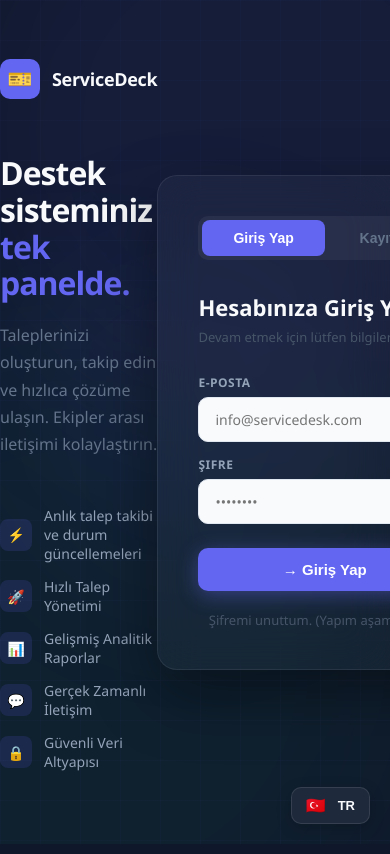
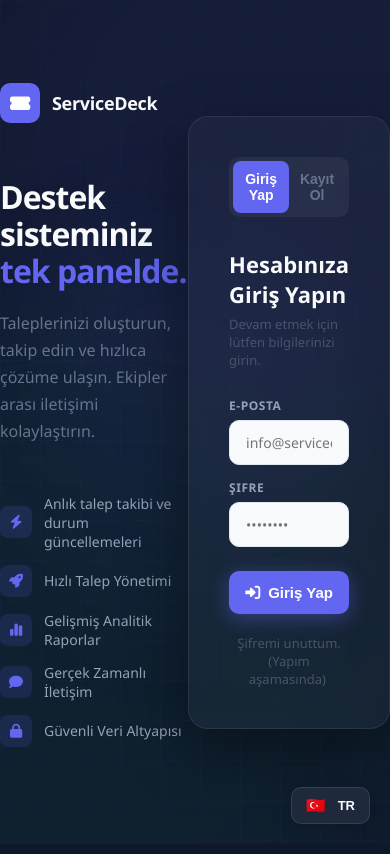
Before and after one commit to meteyilmaz01/Service-Desk-Ticket-System, a React (Vite) app in the folder frontend/: page /login in a window 390 px wide. Built offline with nearby package versions, Linux system fonts and the light colour scheme.

Commit message:
feat: fix mobile layout and replace emojis with Font Awesome icons

```diff
--- a/frontend/index.html
+++ b/frontend/index.html
@@ -4,7 +4,8 @@
     <meta charset="UTF-8" />
     <link rel="icon" type="image/png" href="logo.png" />
     <meta name="viewport" content="width=device-width, initial-scale=1.0" />
-        <link rel="preconnect" href="https://fonts.googleapis.com">
+    <link rel="stylesheet" href="https://cdnjs.cloudflare.com/ajax/libs/font-awesome/6.4.0/css/all.min.css" />
+    <link rel="preconnect" href="https://fonts.googleapis.com">
     <link rel="preconnect" href="https://fonts.gstatic.com" crossorigin>
     <link href="https://fonts.googleapis.com/css2?family=Inter:ital,opsz,wght@0,14..32,100..900;1,14..32,100..900&family=Outfit:wght@100..900&family=Roboto:ital,wght@0,100..900;1,100..900&display=swap" rel="stylesheet">
     <title>ServiceDeck</title>
--- a/frontend/src/AdminSummaryDashboard.jsx
+++ b/frontend/src/AdminSummaryDashboard.jsx
@@ -82,8 +82,8 @@ export default function AdminSummaryDashboard() {
         </div>
         <nav style={{ padding: '16px 12px', flex: 1 }}>
           {[
-            { key: 'dashboard', icon: '📊', label: t('admin.sidebar.summary'), active: true },
-            { key: 'admin', icon: '⚙️', label: t('admin.sidebar.panel') },
+            { key: 'dashboard', icon: 'fa-solid fa-chart-simple', label: t('admin.sidebar.summary'), active: true },
+            { key: 'admin', icon: 'fa-solid fa-gear', label: t('admin.sidebar.panel') },
           ].map(item => (
             <button key={item.key} onClick={() => { if (item.key === 'admin') window.location.href='/admin'; }} style={{
               width: '100%', display: 'flex', alignItems: 'center', gap: '10px',
@@ -93,15 +93,18 @@ export default function AdminSummaryDashboard() {
               color: item.active ? '#fff' : '#94a3b8',
               transition: 'all 0.15s ease',
             }}>
-              <span>{item.icon}</span> {item.label}
+              <i className={item.icon}></i>
+              {item.label}
             </button>
           ))}
         </nav>
         <div style={{ padding: '16px 12px', borderTop: '1px solid #1e293b' }}>
           <button onClick={() => { localStorage.removeItem('userToken'); window.location.href='/'; }} style={{
             width: '100%', padding: '10px', borderRadius: '8px', border: 'none',
-            backgroundColor: '#dc2626', color: '#fff', fontWeight: '700', fontSize: '13px', cursor: 'pointer'
+            backgroundColor: '#dc2626', color: '#fff', fontWeight: '700', fontSize: '13px', cursor: 'pointer',
+            display: 'flex', alignItems: 'center', justifyContent: 'center', gap: '8px'
           }}>
+            <i className="fa-solid fa-right-from-bracket"></i>
             {t('admin.sidebar.logout')}
           </button>
         </div>
--- a/frontend/src/App.css
+++ b/frontend/src/App.css
@@ -145,6 +145,7 @@ input:focus {
 }
 
 .hero-section {
+  flex: 1;
   padding: 60px;
 }
 .login-section {
@@ -155,20 +156,36 @@ input:focus {
   font-size: 42px;
 }
 
-@media (max-width: 900px) {
+@media (max-width: 1024px) {
   .landing-page {
     flex-direction: column !important;
     overflow-y: auto !important;
+    height: auto !important;
+    display: block !important;
   }
   .hero-section {
-    padding: 40px 20px !important;
-    flex: none !important;
+    padding: 60px 24px 20px 24px !important;
+    width: 100% !important;
+    max-width: 100% !important;
+    text-align: center;
+  }
+  .hero-section > div {
+    max-width: 100% !important;
+    margin: 0 auto;
+  }
+  .hero-section .hero-title {
+    font-size: 32px !important;
+    text-align: center;
+  }
+  .hero-section div[style*="display: flex"] {
+    justify-content: center !important;
   }
   .login-section {
     width: 100% !important;
-    padding: 20px 20px 60px 20px !important;
+    padding: 24px 24px 80px 24px !important;
   }
-  .hero-title {
-    font-size: 32px !important;
+  .login-section > div {
+    margin: 0 auto;
+    max-width: 440px;
   }
 }
--- a/frontend/src/App.jsx
+++ b/frontend/src/App.jsx
@@ -97,7 +97,7 @@ function LoginScreen() {
       setTimeout(() => switchMode('login'), 1500);
     } catch(err) {
       const msg = err.response?.data?.message || err.response?.data || t('login.reg_error');
-      setMessage({ text: '❌ ' + msg, type: 'error' });
+      setMessage({ text: msg, type: 'error' });
     } finally { setLoading(false); }
   };
 
@@ -131,13 +131,15 @@ function LoginScreen() {
           backgroundSize: '40px 40px' }} />
       </div>
 
-      <div className="hero-section" style={{ flex: 1, display: 'flex', flexDirection: 'column', justifyContent: 'center',
+      <div className="hero-section" style={{ display: 'flex', flexDirection: 'column', justifyContent: 'center',
         position: 'relative', zIndex: 1 }}>
         <div style={{ maxWidth: '480px' }}>
           <div style={{ display: 'flex', alignItems: 'center', gap: '12px', marginBottom: '56px' }}>
             <div style={{ width: '40px', height: '40px', borderRadius: '10px',
               backgroundColor: '#6366f1', display: 'flex', alignItems: 'center',
-              justifyContent: 'center', fontSize: '20px' }}>🎫</div>
+              justifyContent: 'center', fontSize: '18px', color: '#fff' }}>
+              <i className="fa-solid fa-ticket-simple"></i>
+            </div>
             <span style={{ fontSize: '18px', fontWeight: '800', color: '#f8fafc', letterSpacing: '-0.3px' }}>{t('common.title')}</span>
           </div>
 
@@ -154,8 +156,8 @@ function LoginScreen() {
             <div key={f.text} style={{ display: 'flex', alignItems: 'center', gap: '12px', marginBottom: '14px' }}>
               <div style={{ width: '32px', height: '32px', borderRadius: '8px',
                 backgroundColor: 'rgba(99,102,241,0.15)', display: 'flex',
-                alignItems: 'center', justifyContent: 'center', fontSize: '14px', flexShrink: 0 }}>
-                {f.icon}
+                alignItems: 'center', justifyContent: 'center', fontSize: '14px', flexShrink: 0, color: '#6366f1' }}>
+                <i className={f.icon}></i>
               </div>
               <span style={{ fontSize: '14px', color: '#94a3b8' }}>{f.text}</span>
             </div>
@@ -163,7 +165,7 @@ function LoginScreen() {
         </div>
       </div>
 
-      <div className="login-section" style={{ flexShrink: 0, display: 'flex', alignItems: 'center',
+      <div className="login-section" style={{ display: 'flex', alignItems: 'center',
         justifyContent: 'center', position: 'relative', zIndex: 1 }}>
         <div style={{ width: '100%', backgroundColor: 'rgba(255,255,255,0.03)',
           borderRadius: '20px', border: '1px solid rgba(255,255,255,0.08)',
@@ -235,6 +237,7 @@ function LoginScreen() {
                 color: message.type === 'success' ? '#34d399' : '#f87171',
                 border: `1px solid ${message.type === 'success' ? 'rgba(16,185,129,0.2)' : 'rgba(239,68,68,0.2)'}`,
               }}>
+                <i className={message.type === 'success' ? 'fa-solid fa-circle-check' : 'fa-solid fa-circle-exclamation'} style={{ marginRight: '8px' }}></i>
                 {message.text}
               </div>
             )}
@@ -246,11 +249,13 @@ function LoginScreen() {
               cursor: loading ? 'not-allowed' : 'pointer',
               transition: 'all 0.2s ease',
               boxShadow: loading ? 'none' : '0 4px 20px rgba(99,102,241,0.4)',
+              display: 'flex', alignItems: 'center', justifyContent: 'center', gap: '8px'
             }}
               onMouseEnter={e => { if(!loading) e.target.style.backgroundColor='#4f46e5'; }}
               onMouseLeave={e => { if(!loading) e.target.style.backgroundColor='#6366f1'; }}
             >
-              {loading ? `⏳ ${t('common.loading')}` : (mode === 'login' ? `→ ${t('common.login')}` : `→ ${t('common.register')}`)}
+              {loading ? <i className="fa-solid fa-circle-notch fa-spin"></i> : <i className={`fa-solid ${mode === 'login' ? 'fa-right-to-bracket' : 'fa-user-plus'}`}></i>}
+              {mode === 'login' ? t('common.login') : t('common.register')}
             </button>
           </form>
 
--- a/frontend/src/PublicDashboard.jsx
+++ b/frontend/src/PublicDashboard.jsx
@@ -31,10 +31,10 @@ export default function PublicDashboard() {
   const { resolvedThisMonth, averageResolutionHours, activeDepartmentCount, activeAgentCount, systemStatus } = data;
 
   const cards = [
-    { label: t('public.stats.resolved'), value: resolvedThisMonth, icon: '✅' },
-    { label: t('public.stats.avg_time'), value: Math.abs(averageResolutionHours).toFixed(1), icon: '⏱️' },
-    { label: t('public.stats.active_dept'), value: activeDepartmentCount, icon: '🏢' },
-    { label: t('public.stats.active_agent'), value: activeAgentCount, icon: '👤' },
+    { label: t('public.stats.resolved'), value: resolvedThisMonth, icon: 'fa-solid fa-circle-check' },
+    { label: t('public.stats.avg_time'), value: Math.abs(averageResolutionHours).toFixed(1), icon: 'fa-solid fa-stopwatch' },
+    { label: t('public.stats.active_dept'), value: activeDepartmentCount, icon: 'fa-solid fa-building' },
+    { label: t('public.stats.active_agent'), value: activeAgentCount, icon: 'fa-solid fa-user' },
   ];
 
   return (
@@ -48,7 +48,7 @@ export default function PublicDashboard() {
       <section className="stats">
         {cards.map((c, i) => (
           <div key={i} className="stat-card">
-            <div className="icon">{c.icon}</div>
+            <div className="icon"><i className={c.icon}></i></div>
             <div className="value">{c.value}</div>
             <div className="label">{c.label}</div>
           </div>
--- a/frontend/src/translations.js
+++ b/frontend/src/translations.js
@@ -47,15 +47,15 @@ export const translations = {
       hero_sub_color: 'tek panelde.',
       hero_description: 'Taleplerinizi oluşturun, takip edin ve hızlıca çözüme ulaşın. Ekipler arası iletişimi kolaylaştırın.',
       features: [
-        { icon: '⚡', text: 'Anlık talep takibi ve durum güncellemeleri' },
-        { icon: '🚀', text: 'Hızlı Talep Yönetimi' },
-        { icon: '📊', text: 'Gelişmiş Analitik Raporlar' },
-        { icon: '💬', text: 'Gerçek Zamanlı İletişim' },
-        { icon: '🔒', text: 'Güvenli Veri Altyapısı' }
+        { icon: 'fa-solid fa-bolt', text: 'Anlık talep takibi ve durum güncellemeleri' },
+        { icon: 'fa-solid fa-rocket', text: 'Hızlı Talep Yönetimi' },
+        { icon: 'fa-solid fa-chart-simple', text: 'Gelişmiş Analitik Raporlar' },
+        { icon: 'fa-solid fa-comment', text: 'Gerçek Zamanlı İletişim' },
+        { icon: 'fa-solid fa-lock', text: 'Güvenli Veri Altyapısı' }
       ],
-      success_msg: '✅ Giriş başarılı, yönlendiriliyorsunuz...',
-      error_msg: '❌ E-posta veya şifre hatalı.',
-      reg_success: '✅ Kayıt başarılı! Giriş yapabilirsiniz.',
+      success_msg: 'Giriş başarılı, yönlendiriliyorsunuz...',
+      error_msg: 'E-posta veya şifre hatalı.',
+      reg_success: 'Kayıt başarılı! Giriş yapabilirsiniz.',
       reg_error: 'Kayıt başarısız.',
       forgot_password: 'Şifremi unuttum. (Yapım aşamasında)',
       already_have_account: 'Zaten hesabınız var mı?'
@@ -376,13 +376,15 @@ export const translations = {
       hero_sub_color: 'in one panel.',
       hero_description: 'Create, track, and resolve your tickets quickly. Simplify team communication.',
       features: [
-        { icon: '⚡', text: 'Real-time ticket tracking and status updates' },
-        { icon: '🏢', text: 'Department-based organization and assignment' },
-        { icon: '🔒', text: 'Role-based secure access control' },
+        { icon: 'fa-solid fa-bolt', text: 'Instant ticket tracking and status updates' },
+        { icon: 'fa-solid fa-rocket', text: 'Fast Ticket Management' },
+        { icon: 'fa-solid fa-chart-simple', text: 'Advanced Analytical Reports' },
+        { icon: 'fa-solid fa-comment', text: 'Real-time Communication' },
+        { icon: 'fa-solid fa-lock', text: 'Secure Data Infrastructure' }
       ],
-      success_msg: '✅ Login successful, redirecting...',
-      error_msg: '❌ Incorrect email or password.',
-      reg_success: '✅ Registration successful! You can now log in.',
+      success_msg: 'Login successful, redirecting...',
+      error_msg: 'Invalid email or password.',
+      reg_success: 'Registration successful! You can now log in.',
       reg_error: 'Error occurred during registration.',
     },
     admin: {
```
Also changed, not shown: frontend/src/AdminDashboard.jsx (+8 -5 lines), frontend/src/RequesterDashboard.jsx (+13 -10 lines), frontend/src/SupportAgentDashboard.jsx (+27 -17 lines).
